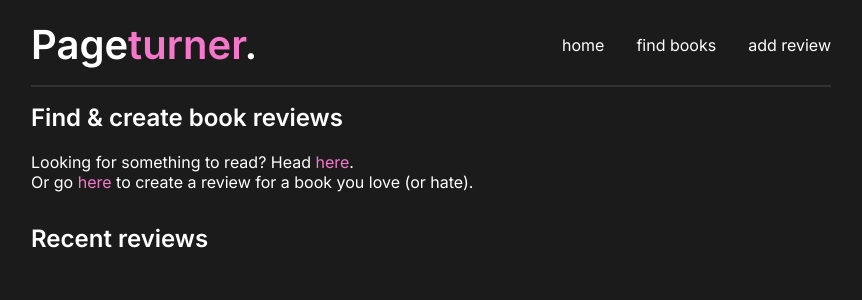
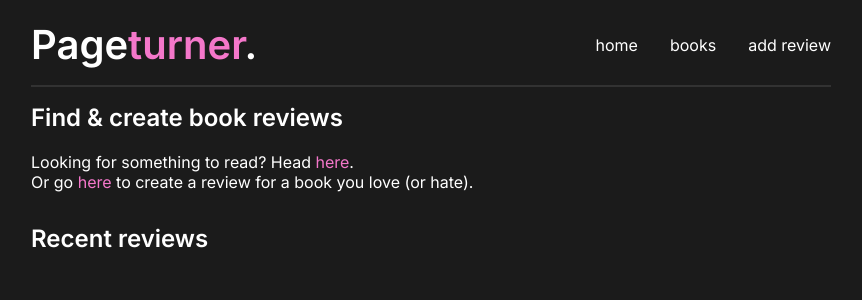
Before and after one commit to repercussive/qa-book-review-app, a Flask app: page / in a window 1280 px wide. Shown: the top 300 px of the page, without its empty margins (209-1071 px from the left). Run offline with Flask 2, Linux system fonts and the light colour scheme; data that the repository does not hold is empty.

Commit message:
rename navbar tab "books"

```diff
--- a/application/templates/components/navbar.html
+++ b/application/templates/components/navbar.html
@@ -1,7 +1,7 @@
 <nav>
   <h1><span>Page</span><span class="accent">turner</span>.</h1>
   <a href="/">home</a>
-  <a href="/">find books</a>
+  <a href="/books">books</a>
   <a href="/add-review">add review</a>
 </nav>
 
```
